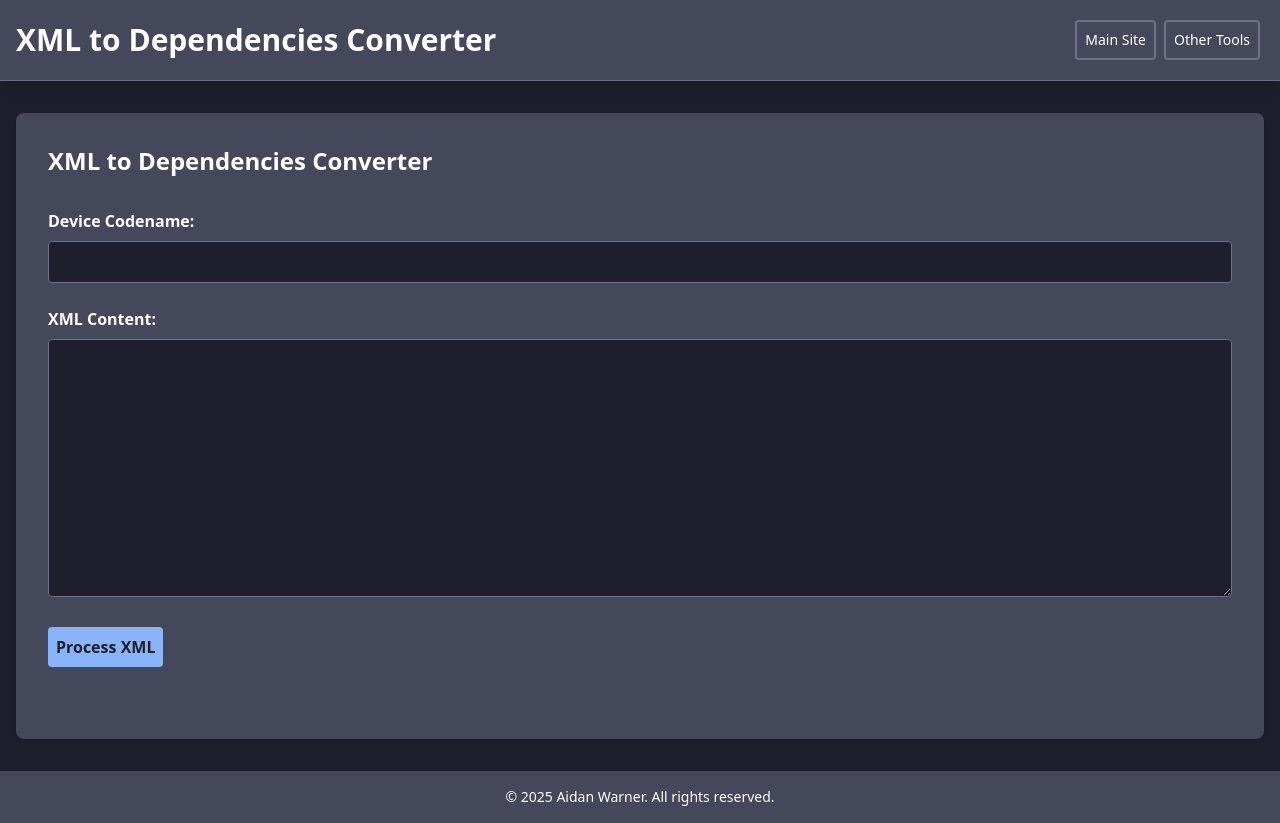
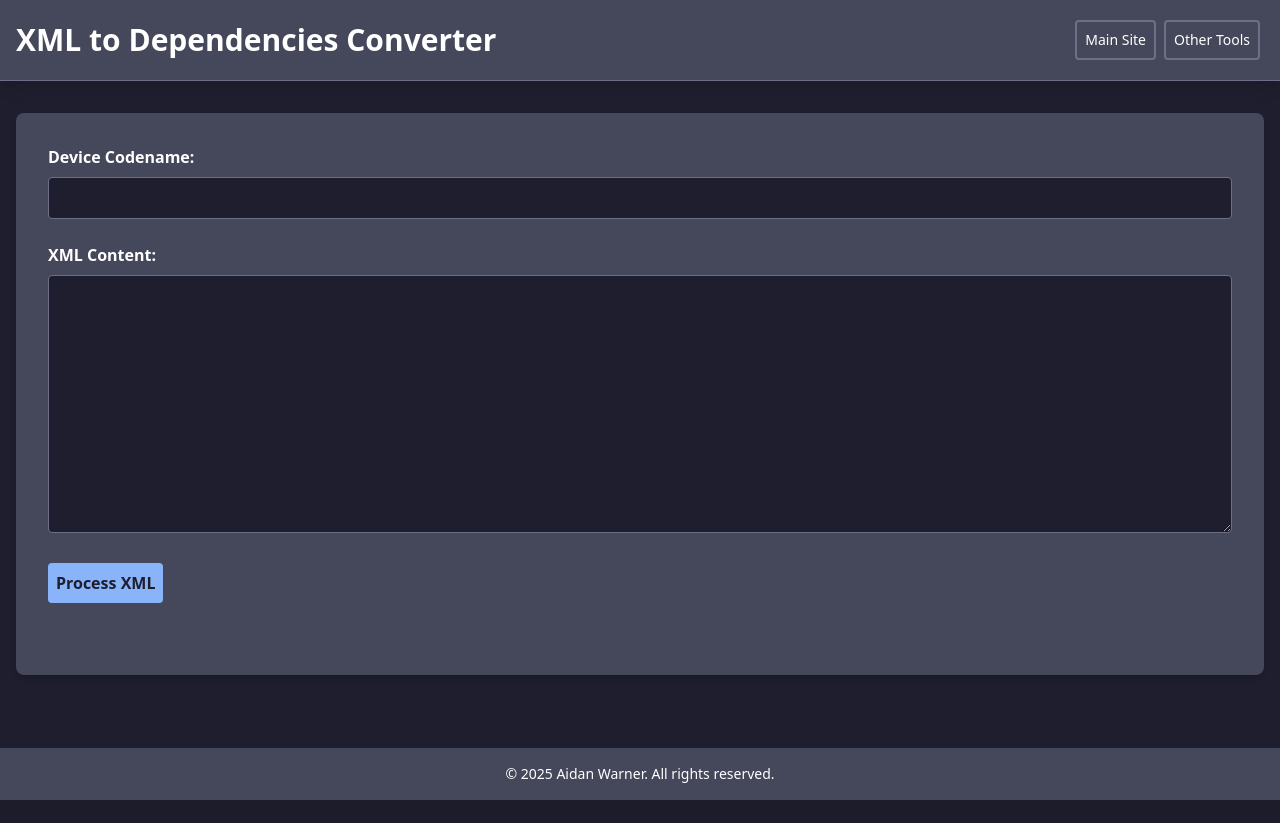
Before and after one commit to AidanWarner97/manifest-to-dependencies, a Flask app: page / in a window 1280 px wide. After the commit the page ends 800 px from the top, so only its background shows below. Run offline with Flask 3, Linux system fonts and the light colour scheme; some libraries are stand-ins or nearby versions.

Commit message:
Remove duplicate title

```diff
--- a/templates/index.html
+++ b/templates/index.html
@@ -103,8 +103,6 @@
     <!-- Main Content -->
     <div class="container mx-auto px-4 flex-grow">
         <div class="mx-auto bg-[#45475a] rounded-lg shadow-md p-8 mt-8 text-white">
-            <h1 class="text-2xl font-bold mb-8">XML to Dependencies Converter</h1>
-
             <form method="post" class="mb-10">
                 <div class="mb-6">
                     <label for="device_codename" class="block mb-2 font-semibold">Device Codename:</label>
```
